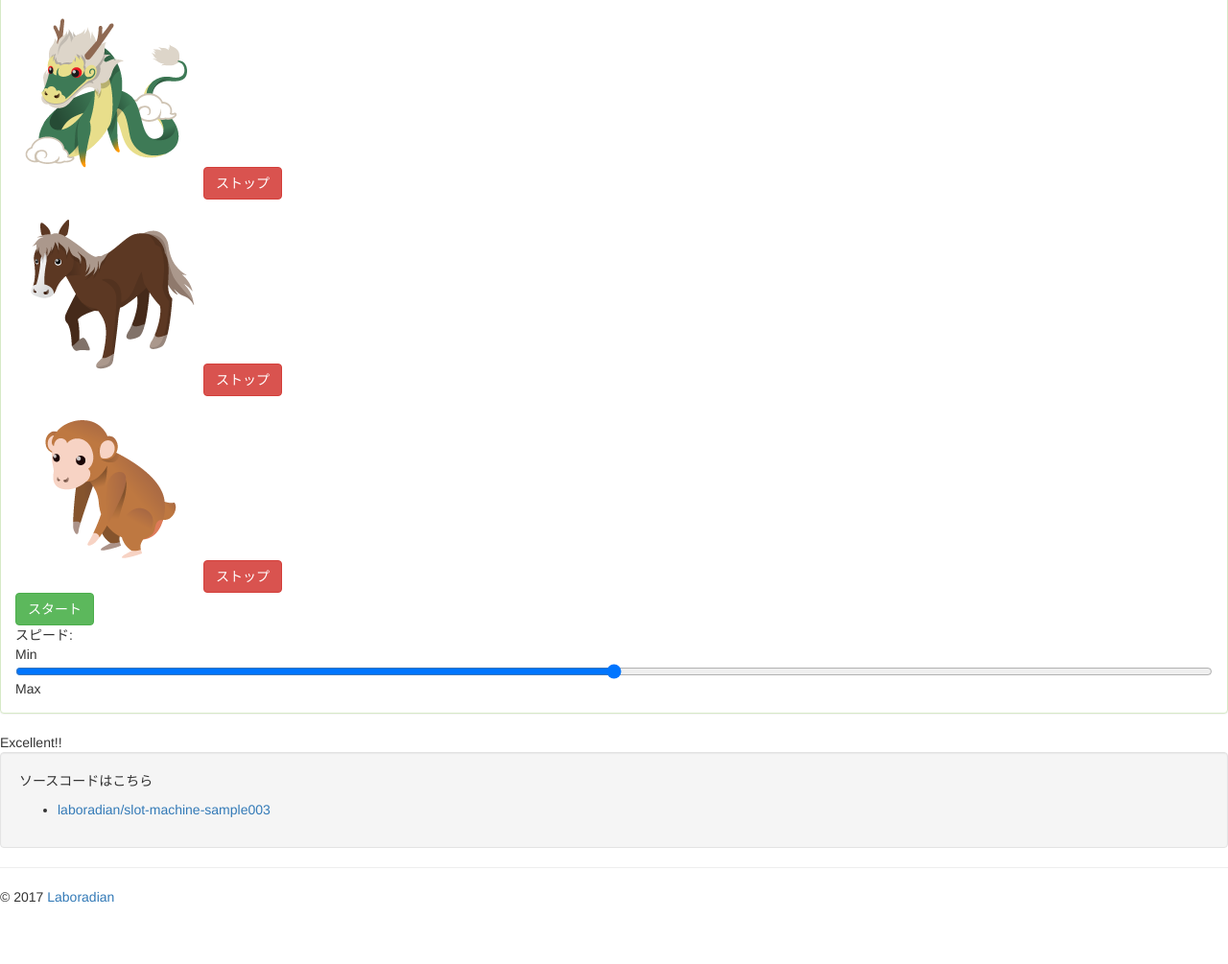
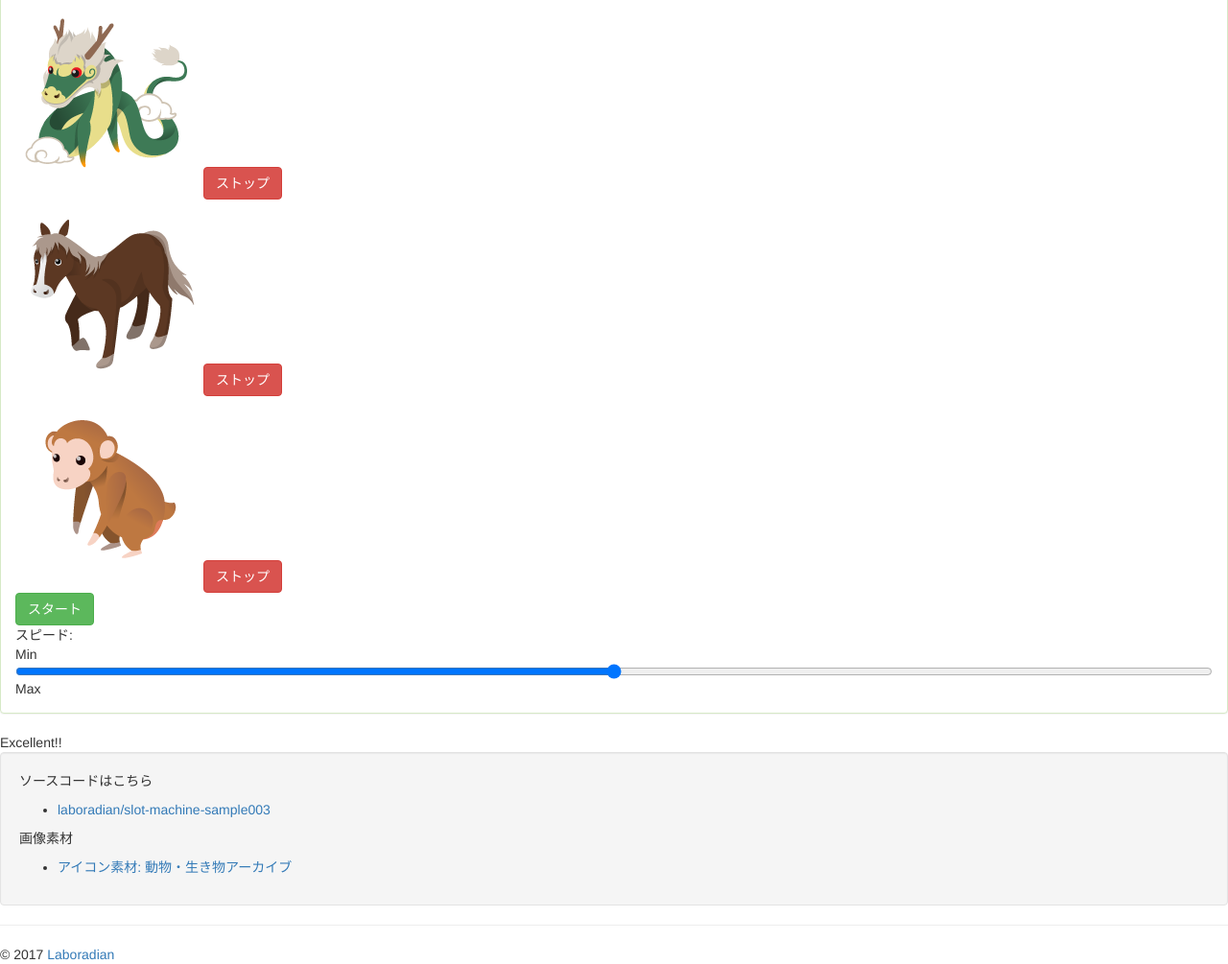
Before and after one commit to laboradian/slot-machine-sample003, a website built with webpack: page src/index.html in a window 1280 px wide. Shown: the part 364-1369 px from the top of the page at 96% size. Before the commit the page ends 1309 px from the top, so only its background shows below. Built offline with nearby package versions, Linux system fonts and the light colour scheme.

Commit message:
利用した画像素材のサイトURLを載せた

```diff
--- a/src/index.html
+++ b/src/index.html
@@ -69,6 +69,10 @@
     <ul>
       <li><a href="https://github.com/laboradian/slot-machine-sample003">laboradian/slot-machine-sample003</a></li>
     </ul>
+    <p>画像素材</p>
+    <ul>
+      <li><a href="http://iconhoihoi.oops.jp/item/category/cat91/">アイコン素材: 動物・生き物アーカイブ</a></li>
+    </ul>
   </div>
 
   <hr>
```
Also changed, not shown: dist/index.html.
